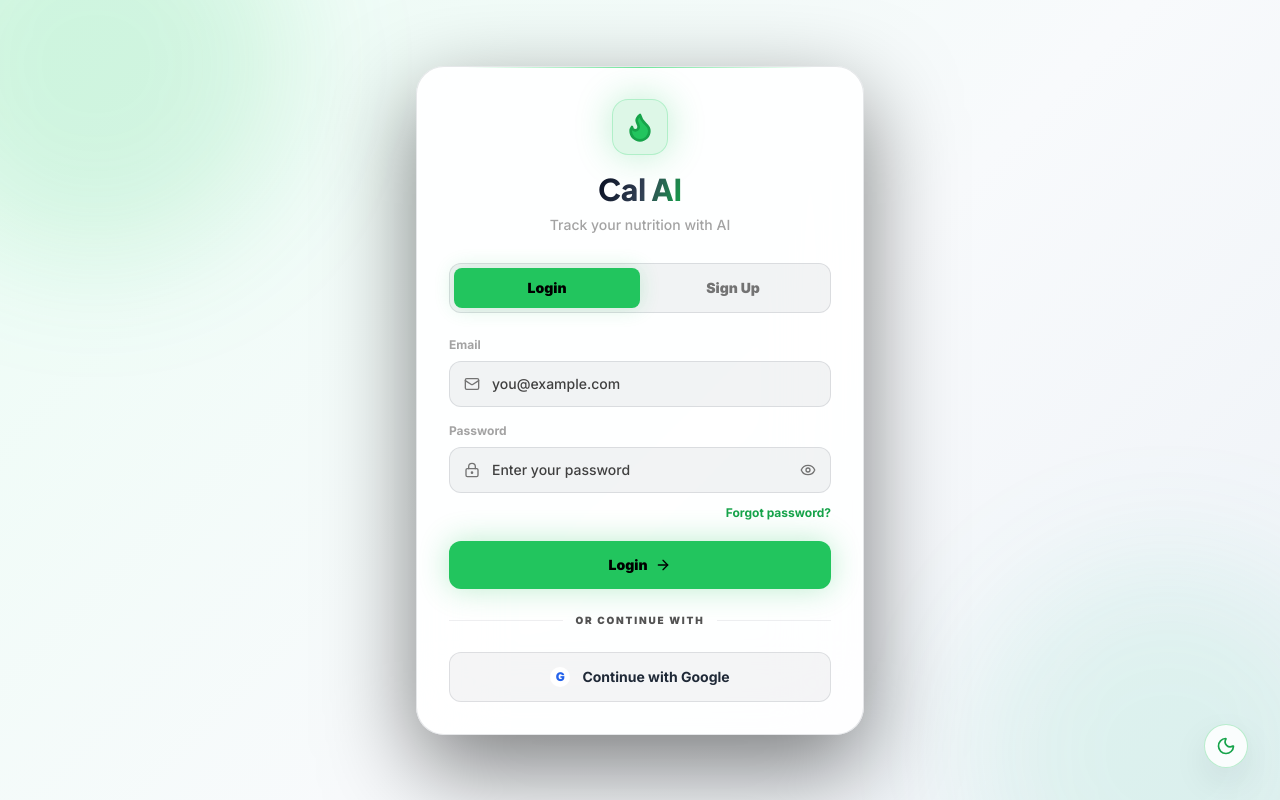
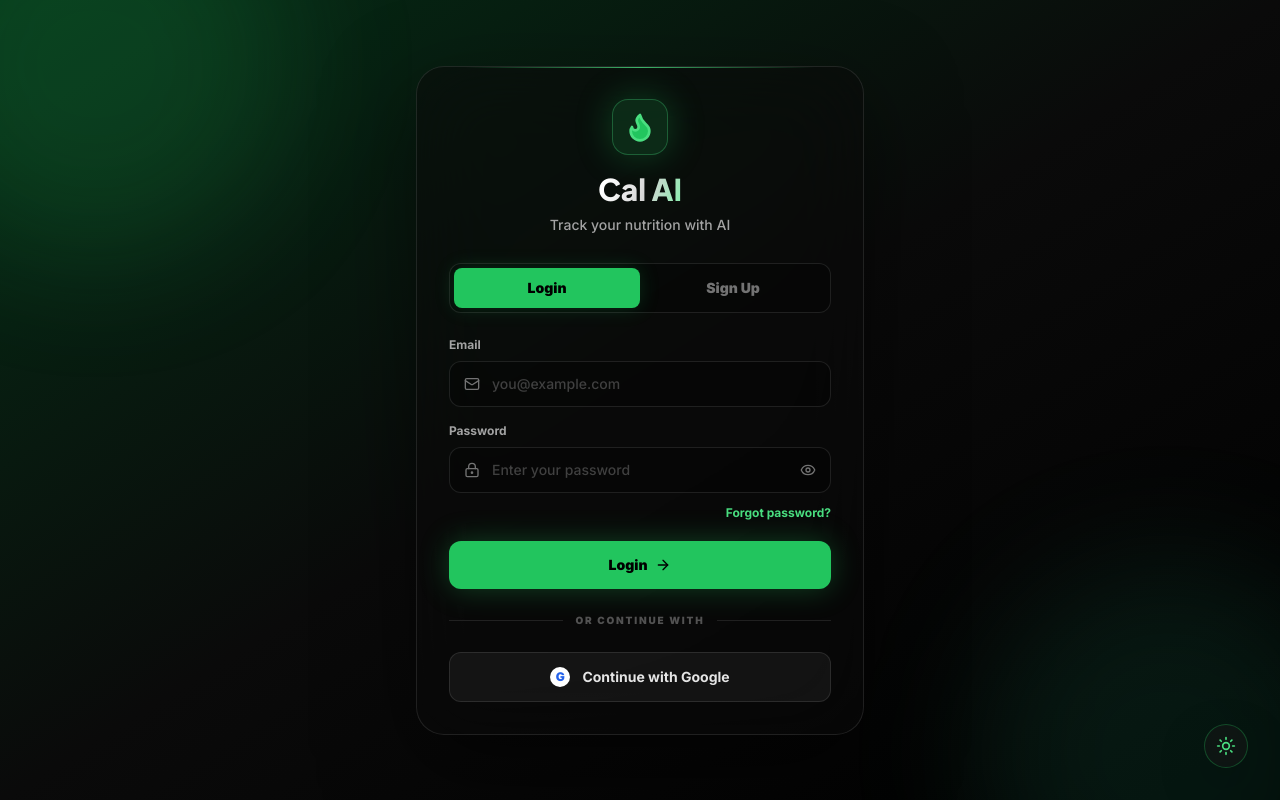
Before and after one commit to Bhumii23/cal-ai, a Next.js app: page /auth in a window 1280 px wide. Built offline with nearby package versions, Linux system fonts and the light colour scheme; no server answers.

Commit message:
light mode

```diff
--- a/src/app/globals.css
+++ b/src/app/globals.css
@@ -415,3 +415,104 @@
   background: #ecfdf5;
   border-color: rgba(34, 197, 94, 0.3);
 }
+
+/* ---------- Light-mode completeness pass ----------
+   The app hardcodes dark surfaces (text-white, neutral-400/500/600,
+   bg-black, green-950 gradients). Without these flips the toggle changes
+   the <html> class but the page still looks dark. */
+html.light .text-neutral-300 {
+  color: #334155;
+}
+
+html.light .text-neutral-400 {
+  color: #475569;
+}
+
+html.light .text-neutral-500 {
+  color: #475569;
+}
+
+html.light .text-neutral-600 {
+  color: #334155;
+}
+
+html.light .text-neutral-700 {
+  color: #334155;
+}
+
+html.light .text-green-500 {
+  color: #16a34a;
+}
+
+html.light .text-green-200 {
+  color: #065f46;
+}
+
+html.light .fill-white {
+  fill: #0f172a;
+}
+
+html.light .text-neutral-500.hover\:text-neutral-200:hover,
+html.light .hover\:text-neutral-200:hover {
+  color: #0f172a;
+}
+
+/* Solid black surfaces (e.g. footer) become light. */
+html.light .bg-black {
+  background-color: #f8fafc;
+}
+
+html.light footer.bg-black {
+  background-color: #f1f5f9;
+}
+
+/* Dark gradient stops become light tints. */
+html.light .from-green-950 {
+  --tw-gradient-from: #d1fae5 var(--tw-gradient-from-position);
+  --tw-gradient-to: rgba(209, 250, 229, 0) var(--tw-gradient-to-position);
+  --tw-gradient-stops: var(--tw-gradient-from), var(--tw-gradient-to);
+}
+
+html.light .via-neutral-950 {
+  --tw-gradient-to: rgba(248, 250, 252, 0) var(--tw-gradient-to-position);
+  --tw-gradient-stops: var(--tw-gradient-from), #f8fafc var(--tw-gradient-via-position), var(--tw-gradient-to);
+}
+
+html.light .to-black {
+  --tw-gradient-to: #f8fafc var(--tw-gradient-to-position);
+}
+
+html.light .from-green-500\/15 {
+  --tw-gradient-from: rgba(34, 197, 94, 0.18) var(--tw-gradient-from-position);
+  --tw-gradient-to: rgba(34, 197, 94, 0) var(--tw-gradient-to-position);
+  --tw-gradient-stops: var(--tw-gradient-from), var(--tw-gradient-to);
+}
+
+html.light .to-neutral-900\/60 {
+  --tw-gradient-to: rgba(241, 245, 249, 0.9) var(--tw-gradient-to-position);
+}
+
+html.light .from-black {
+  --tw-gradient-from: #f8fafc var(--tw-gradient-from-position);
+  --tw-gradient-to: rgba(248, 250, 252, 0) var(--tw-gradient-to-position);
+  --tw-gradient-stops: var(--tw-gradient-from), var(--tw-gradient-to);
+}
+
+/* Form fields + placeholders stay readable on light inputs. */
+html.light input::placeholder {
+  color: #94a3b8;
+}
+
+html.light .placeholder\:text-neutral-700::placeholder {
+  color: #94a3b8;
+}
+
+/* Nav / sidebar active surfaces keep contrast on white. */
+html.light .bg-green-500\/15 {
+  background-color: rgba(34, 197, 94, 0.14);
+}
+
+/* Photo overlay + loader intentionally stay dark (see .img-overlay-dark). */
+html.light .bg-black\/40:not(.img-overlay-dark) {
+  background-color: rgba(15, 23, 42, 0.08);
+}
--- a/src/app/layout.tsx
+++ b/src/app/layout.tsx
@@ -1,5 +1,4 @@
 import type { Metadata } from "next";
-import Script from "next/script";
 import localFont from "next/font/local";
 import BottomNav from "@/components/BottomNav";
 import DesktopSidebar from "@/components/DesktopSidebar";
@@ -29,17 +28,19 @@
 }>) {
   return (
     <html lang="en" className="dark" suppressHydrationWarning>
+      <head>
+        {/* Set theme before paint: stored choice wins, else system preference.
+            Plain <script> (not next/script) so it always runs synchronously
+            before first paint, avoiding a dark->light flash. */}
+        <script
+          dangerouslySetInnerHTML={{
+            __html: `(function(){try{var t=localStorage.getItem('calAi_theme');if(t!=='light'&&t!=='dark'){t=window.matchMedia('(prefers-color-scheme: light)').matches?'light':'dark';}var r=document.documentElement;r.classList.toggle('light',t==='light');r.classList.toggle('dark',t!=='light');r.style.colorScheme=t;}catch(e){}})();`,
+          }}
+        />
+      </head>
       <body
         className={`${geistSans.variable} ${geistMono.variable} antialiased`}
       >
-        {/* Set theme before paint: stored choice wins, else system preference. */}
-        <Script
-          id="calai-theme-init"
-          strategy="beforeInteractive"
-          dangerouslySetInnerHTML={{
-            __html: `(function(){try{var t=localStorage.getItem('calAi_theme');if(!t){t=window.matchMedia('(prefers-color-scheme: light)').matches?'light':'dark';}document.documentElement.classList.toggle('light',t==='light');document.documentElement.classList.toggle('dark',t!=='light');}catch(e){}})();`,
-          }}
-        />
         <ThemeProvider>
           {children}
           <DesktopSidebar />
--- a/src/components/ThemeToggle.tsx
+++ b/src/components/ThemeToggle.tsx
@@ -18,29 +18,58 @@
 }
 
 function applyTheme(next: Theme) {
-  document.documentElement.classList.toggle("light", next === "light");
-  document.documentElement.classList.toggle("dark", next !== "light");
+  const root = document.documentElement;
+  root.classList.toggle("light", next === "light");
+  root.classList.toggle("dark", next !== "light");
+  root.style.colorScheme = next;
+}
+
+function getInitialTheme(): Theme {
+  try {
+    const stored = localStorage.getItem(THEME_KEY);
+    if (stored === "light" || stored === "dark") return stored;
+  } catch {
+    // ignore storage errors
+  }
+  if (document.documentElement.classList.contains("light")) return "light";
+  return "dark";
 }
 
 export function ThemeProvider({ children }: { children: ReactNode }) {
   const [theme, setTheme] = useState<Theme>("dark");
+  const [mounted, setMounted] = useState(false);
 
   // Sync state with the pre-paint script in layout (avoids theme flash).
   useEffect(() => {
-    setTheme(document.documentElement.classList.contains("light") ? "light" : "dark");
+    setTheme(getInitialTheme());
+    setMounted(true);
+  }, []);
+
+  // Keep <html> class + persisted choice in sync whenever theme changes.
+  useEffect(() => {
+    if (!mounted) return;
+    applyTheme(theme);
+    try {
+      localStorage.setItem(THEME_KEY, theme);
+    } catch {
+      // ignore storage errors
+    }
+  }, [theme, mounted]);
+
+  // Pick up theme changes from other tabs.
+  useEffect(() => {
+    const onStorage = (event: StorageEvent) => {
+      if (event.key !== THEME_KEY) return;
+      if (event.newValue === "light" || event.newValue === "dark") {
+        setTheme(event.newValue);
+      }
+    };
+    window.addEventListener("storage", onStorage);
+    return () => window.removeEventListener("storage", onStorage);
   }, []);
 
   const toggle = useCallback(() => {
-    setTheme((current) => {
-      const next: Theme = current === "dark" ? "light" : "dark";
-      try {
-        localStorage.setItem(THEME_KEY, next);
-      } catch {
-        // ignore storage errors
-      }
-      applyTheme(next);
-      return next;
-    });
+    setTheme((current) => (current === "dark" ? "light" : "dark"));
   }, []);
 
   return <ThemeContext.Provider value={{ theme, toggle }}>{children}</ThemeContext.Provider>;
```
